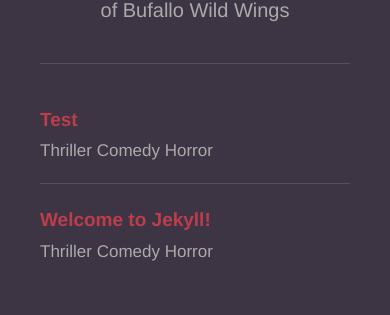
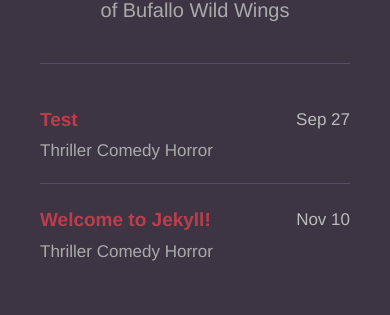
Before and after one commit to JosephSun/cliffordfajardo.github.io, a Jekyll site: the page built from index.html, in a window 390 px wide. Shown: the part 300-615 px from the top of the page. Built offline with Jekyll 4.4.1, drawn with Linux system fonts in a browser that asks for light colours; nearby versions of some CDN libraries; Markdown is read by kramdown in place of the engine named in the settings; the list of posts is cut into pages by our own code.

Commit message:
adding dates for smaller screens

```diff
--- a/assets/css/style.css
+++ b/assets/css/style.css
@@ -644,7 +644,7 @@ h2.month {
 	#post-meta { margin-top: 60px; }
 
 	#title { font-size: 17px; }
-	#post-list .dates { display: none; }
+	/*#post-list .dates { display: none; }*/
 
 	#post-list-footer { margin-top: 20px; padding-top: 40px; }
 
```
